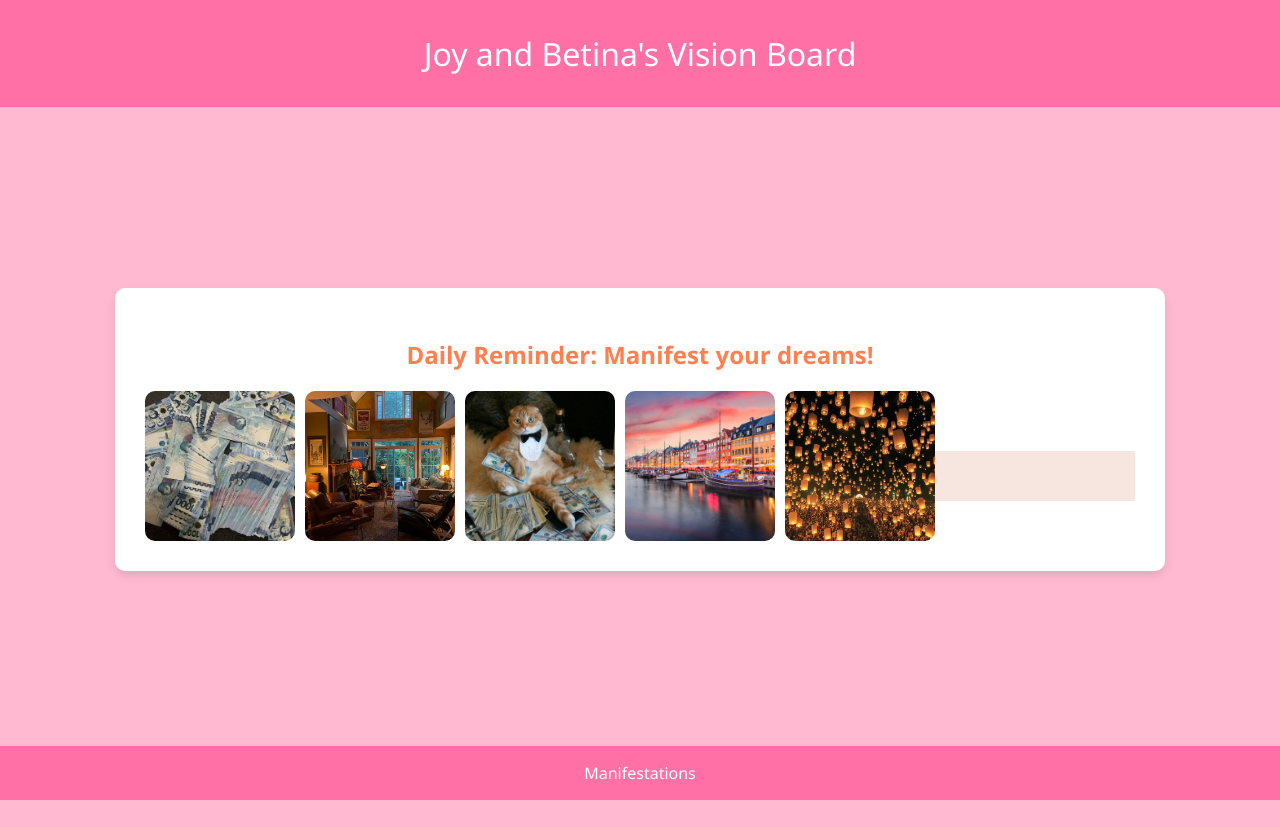
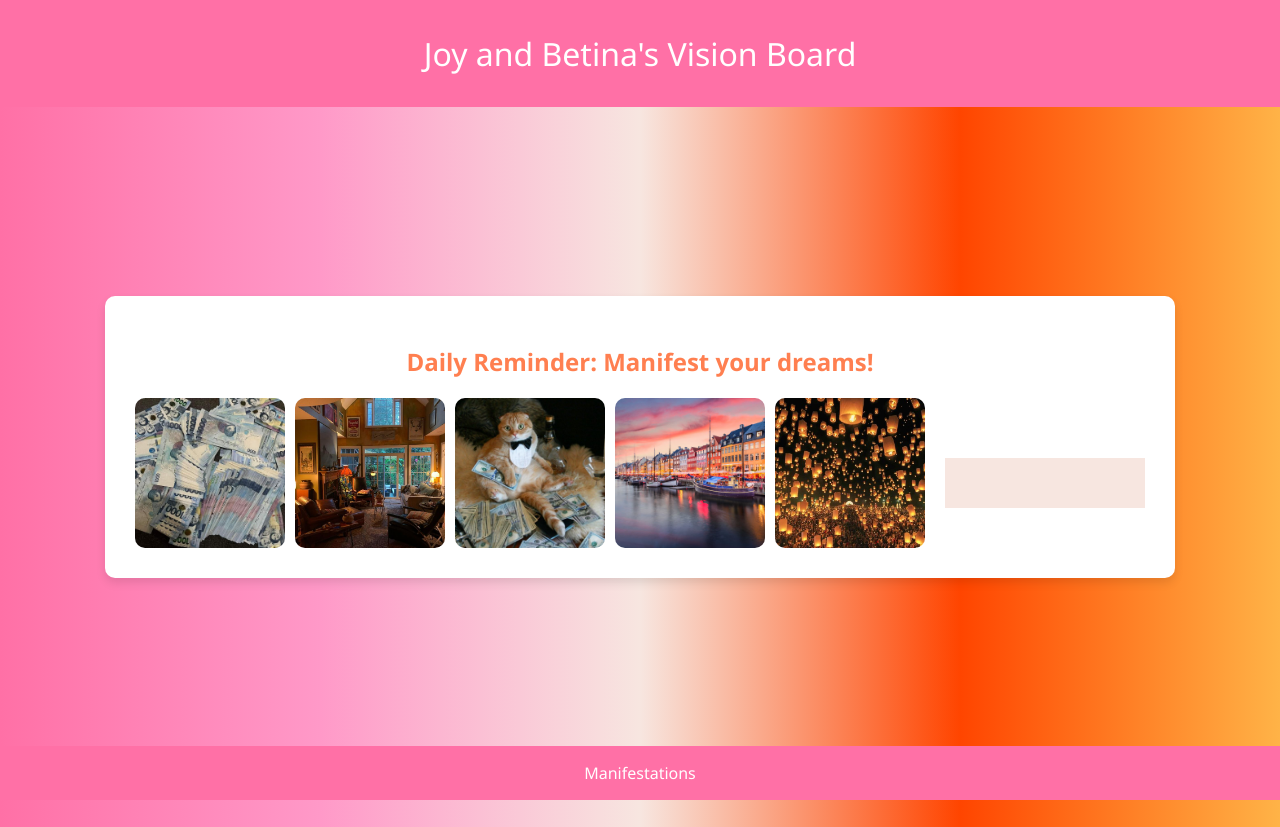
Before and after one commit to coochill/DomingoJoySusetteCS3101_WSTactivities, a plain HTML site: page Laboratory Activities/Laboratory Activity 2 - 04-10-2024/visionboard.html in a window 1280 px wide. Drawn offline with Linux system fonts and the light colour scheme.

Commit message:
Update styles.css

```diff
--- a/Laboratory Activities/Laboratory Activity 2 - 04-10-2024/styles.css
+++ b/Laboratory Activities/Laboratory Activity 2 - 04-10-2024/styles.css
@@ -11,7 +11,7 @@ body {
     font-family: 'Segoe UI', Tahoma, Geneva, Verdana, sans-serif;
     margin: 0;
     padding: 0;
-    background-color: var(--color-light-pink);
+    background: linear-gradient(to right, var(--color-dark-pink), var(--color-pink), var(--color-white), var(--color-dark-orange), var(--color-light-orange));
 }
 
 header {
@@ -35,7 +35,7 @@ main {
     border-radius: 10px;
     box-shadow: 0px 5px 10px rgba(0, 0, 0, 0.1);
     text-align: center;
-    margin-bottom: 75px;
+    margin: 10px 0 70px 0;
 }
 
 h2 {
@@ -71,7 +71,7 @@ h2 {
 }
 
 .goals-container {
-    margin-top: 20px;
+    margin: 20px 0 0 20px;
     width: 200px;
     height: 50px;
     background-color: var(--color-white);
@@ -84,7 +84,7 @@ h2 {
 }
 
 .goals-container:hover {
-    height: 200px;
+    height: 250px;
 }
 
 .goals-icon {
```
